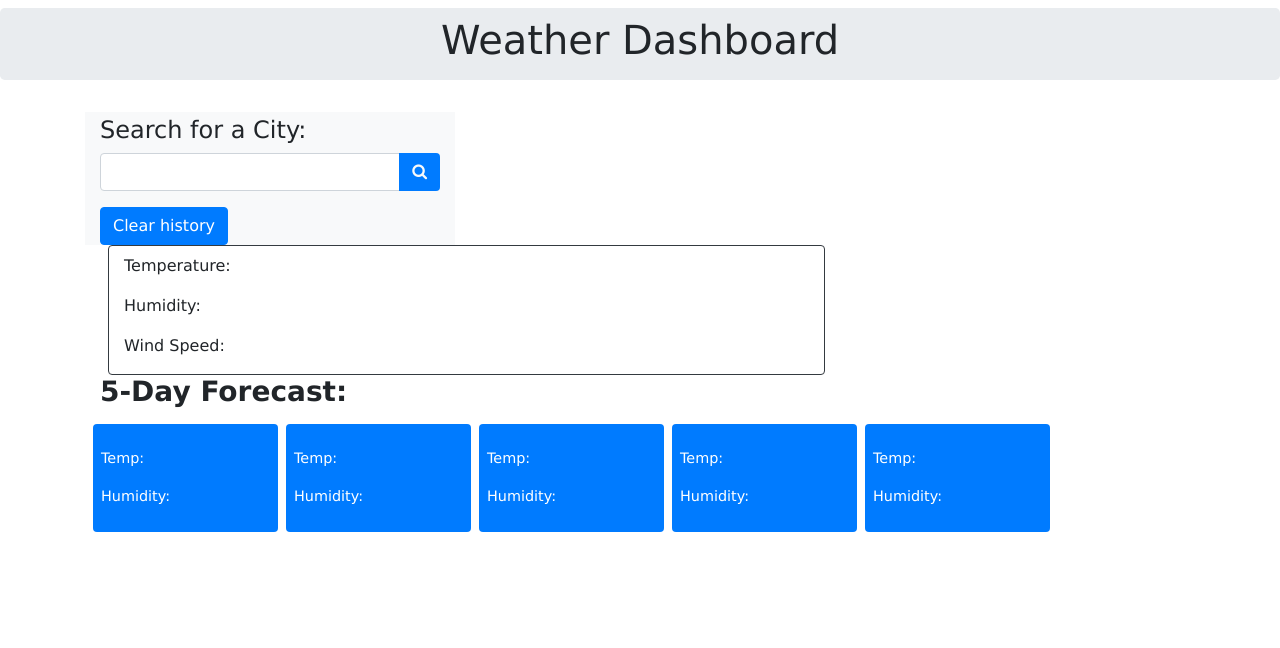
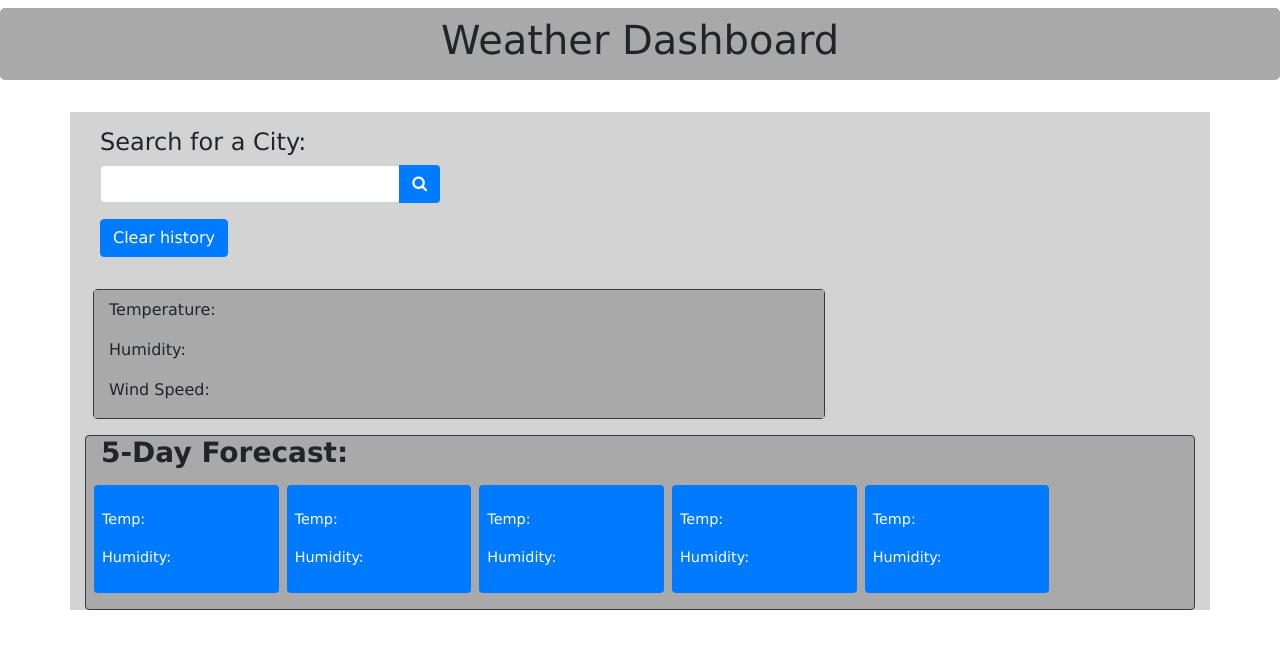
Before and after one commit to jsadowski7/Weather-Dashboard, a plain HTML site: page index.html in a window 1280 px wide. Drawn offline with nearby package versions, Linux system fonts and the light colour scheme.

Commit message:
CSS adjustments and styling changes!

```diff
--- a/assets/css/style.css
+++ b/assets/css/style.css
@@ -22,3 +22,15 @@ span {
 li:hover {
     background-color: lightcoral;
 }
+
+.container {
+    background-color: lightgray;
+}
+
+.jumbotron {
+    background-color: darkgrey;
+}
+
+.col-sm-12 {
+    background-color: darkgrey;
+}
--- a/index.html
+++ b/index.html
@@ -19,8 +19,8 @@
     </div>
 
     <div class="container">
-        <div class="col-sm-4 bg-light">
-            <h4 class="pt-1">Search for a City:</h4>
+        <div class="col-sm-4 mb-3">
+            <h4 class="pt-3">Search for a City:</h4>
             <!-- Form for handling inputs -->
             <div class="input-group mb-3">
                 <input type="text" class="form-control" id="search-city" aria-label="City Search" aria-describedby="search-button">
@@ -29,12 +29,12 @@
                 </div>
             </div>
             <!-- Clear History Button -->
-            <button class=" btn btn-primary text" type="button" id="clear-history">Clear history</button>
+            <button class=" btn btn-primary text mb-3" type="button" id="clear-history">Clear history</button>
             <ul class="list-group">
 
             </ul>
         </div>
-        <div class="col-sm-8">
+        <div class="col-sm-8 pl-0">
             <div class="row ml-2 border border-dark rounded">
                 <div class="col-sm-12" id="current-weather">
                     <h3 class="city-name mb-1 mt-2 bolder" id="current-city"></h3>
@@ -45,7 +45,7 @@
             </div>
     </div>
         <!--Forecast for next 5 days-->
-        <div class="col-sm-12" id ="future-weather">
+        <div class="col-sm-12 mt-3 border border-dark rounded" id ="future-weather">
             <h3>5-Day Forecast:</h3>
             <div class="row">
                 <div class="col-sm-2 bg-primary forecast text-white ml-2 mb-3 p-2 mt-2 rounded" >
```
